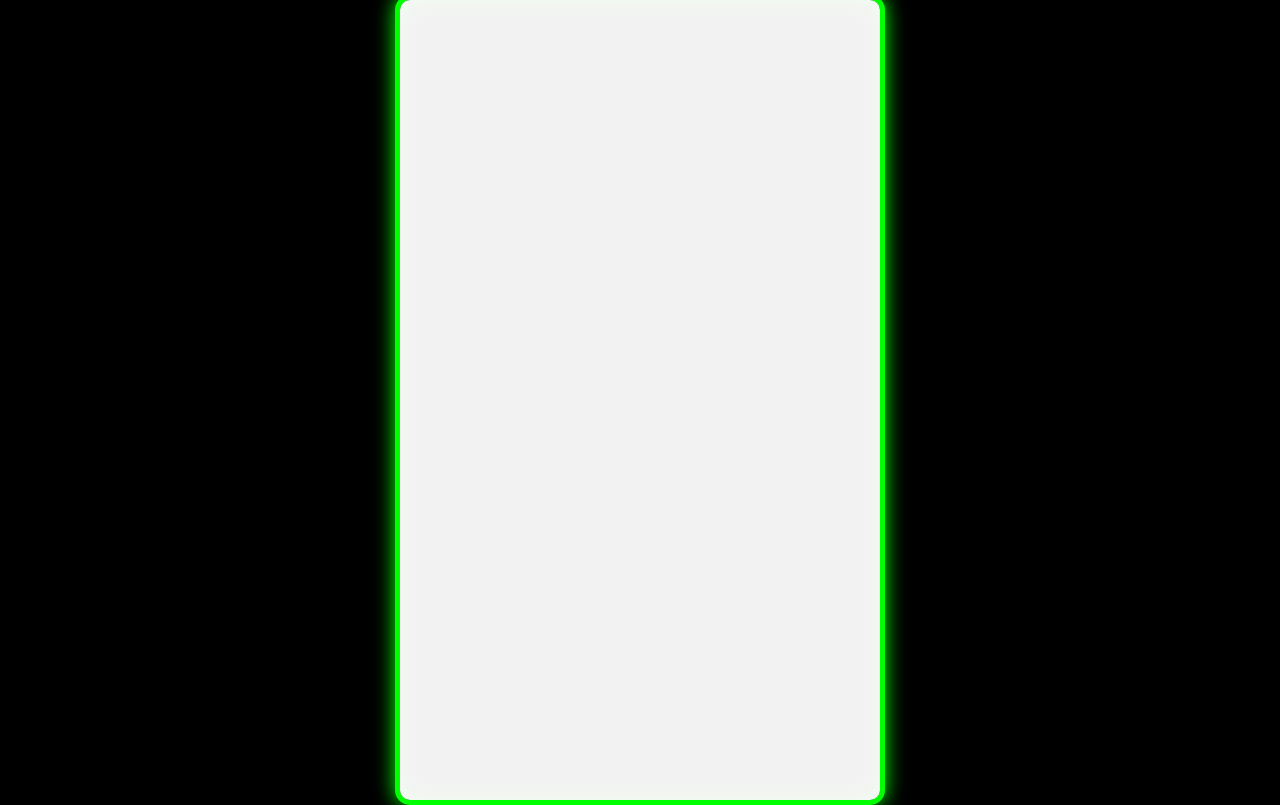
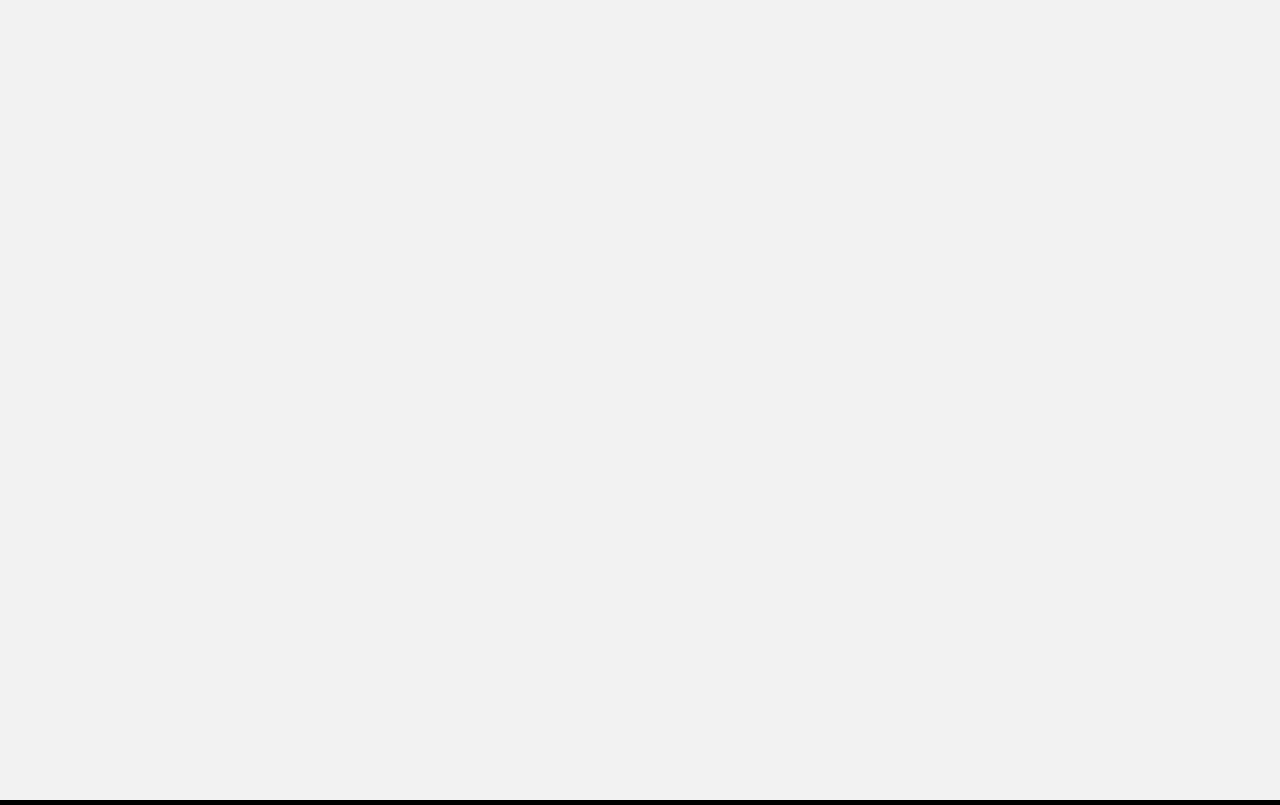
Before and after one commit to juancitoozmarichal07-glitch/The-Oracle-Game, a plain HTML site: page index.html in a window 1280 px wide. Drawn offline with Linux system fonts and the light colour scheme.

Commit message:
Update style.css

```diff
--- a/style.css
+++ b/style.css
@@ -23,11 +23,9 @@ body {
     overflow: hidden;
 }
 
-#arcade-screen {
-    width: 100%;
-    height: 100%;
-    max-width: 480px;
-    max-height: 850px;
+##arcade-screen {
+    width: 100vw;  /* 100% del ancho de la ventana */
+    height: 100vh; /* 100% de la altura de la ventana */
     border: 5px solid var(--main-green);
     border-radius: 15px;
     box-shadow: 0 0 20px var(--main-green), inset 0 0 20px var(--main-green);
@@ -36,7 +34,9 @@ body {
     overflow: hidden;
     display: flex;
     flex-direction: column;
+    box-sizing: border-box;
 }
+
 
 .screen {
     width: 100%;
```
